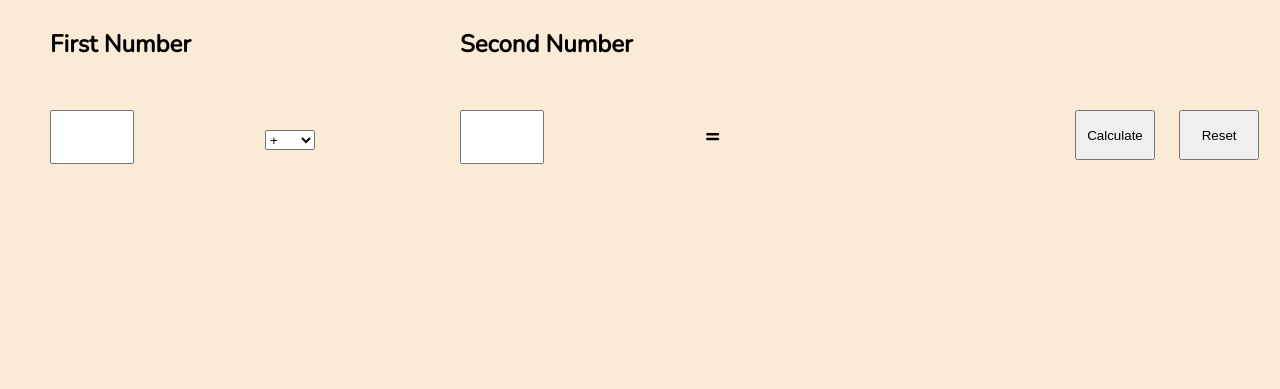
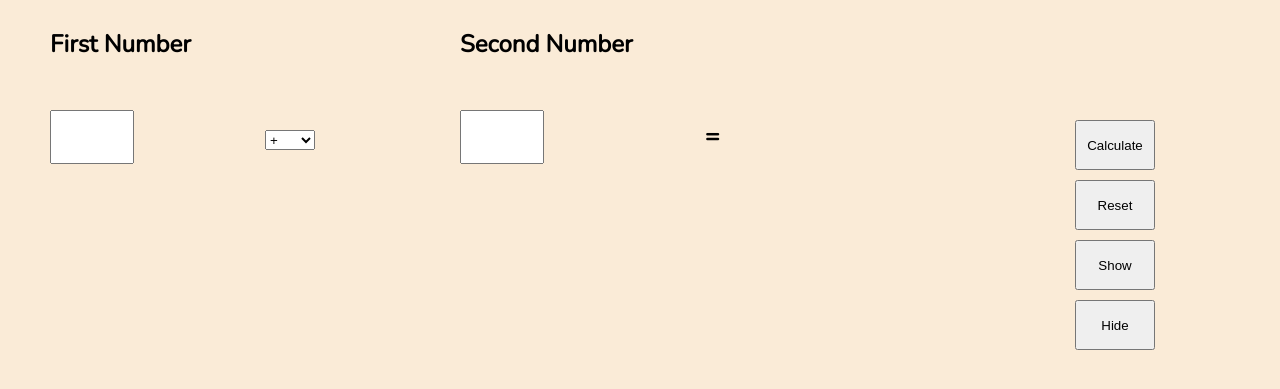
Before and after one commit to dipinbajra/mycalculator, a plain HTML site: page index.html in a window 1280 px wide. Shown: the part 115-504 px from the top of the page. Drawn offline with nearby package versions, Linux system fonts and the light colour scheme.

Commit message:
show and hide button test

```diff
--- a/css/style.css
+++ b/css/style.css
@@ -36,6 +36,7 @@ body{
 
 .row{
     display: flex;
+    flex-wrap: wrap;
 
 
 }
@@ -127,7 +128,9 @@ body{
 }
 
 button{
-    margin-right: 20px;
+    margin-right: 40px;
+    margin-top: 10px;
+
 
 }
 
--- a/index.html
+++ b/index.html
@@ -52,6 +52,9 @@
             <div class="col-2 ">
                 <button onclick="calc();">Calculate</button>
                 <button onclick="reset();">Reset</button>
+                <button onclick="show();">Show</button>
+                <button onclick="hide();">Hide</button>
+
             </div>
 
 
--- a/js/main.js
+++ b/js/main.js
@@ -28,3 +28,14 @@ function reset(){
     document.getElementById("result").textContent="";
 
 }
+
+function hide() {
+    document.getElementById(textContent).style.display = '';
+
+
+}
+
+function show() {
+document.getElementById(textContent).style.display = "";
+
+}
```
